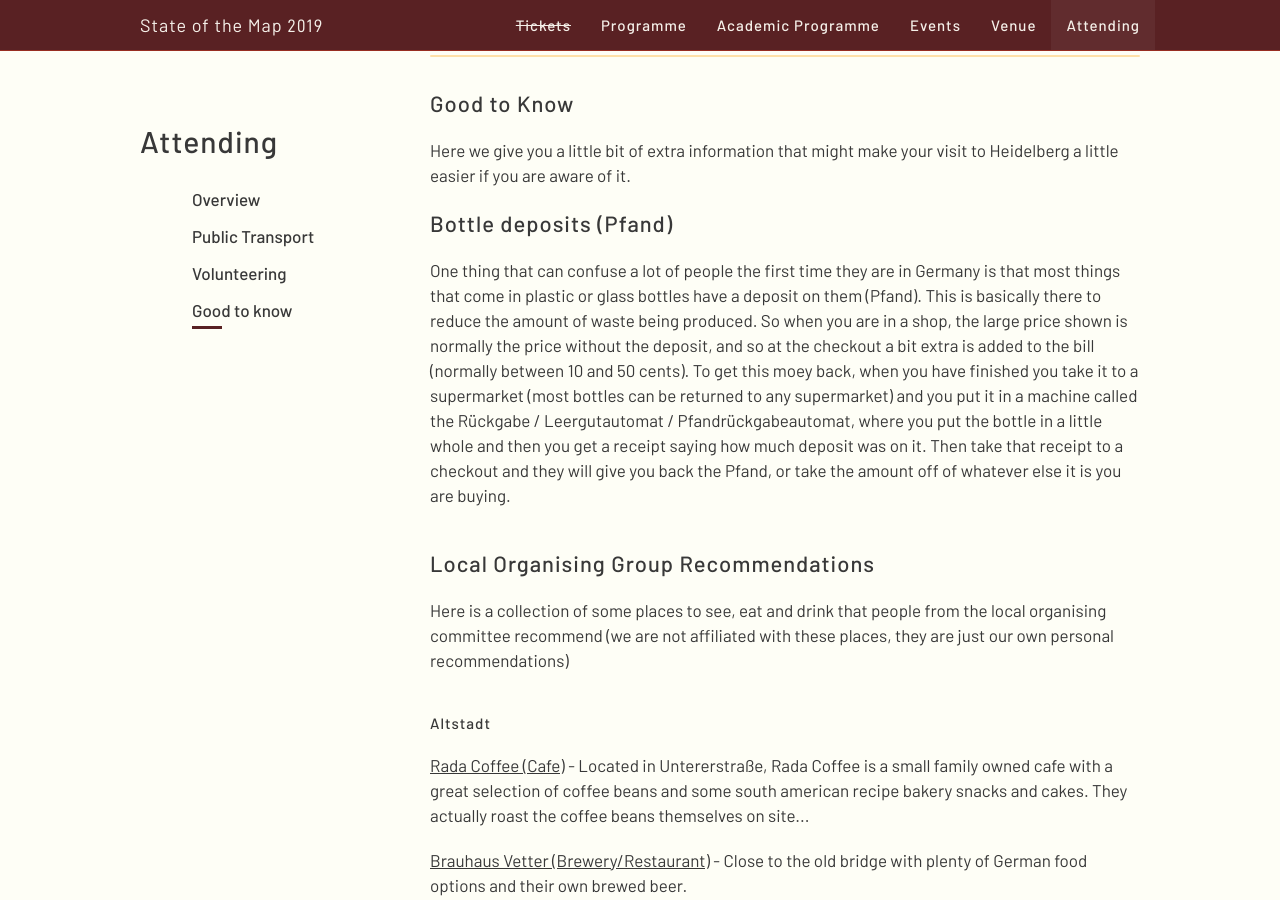
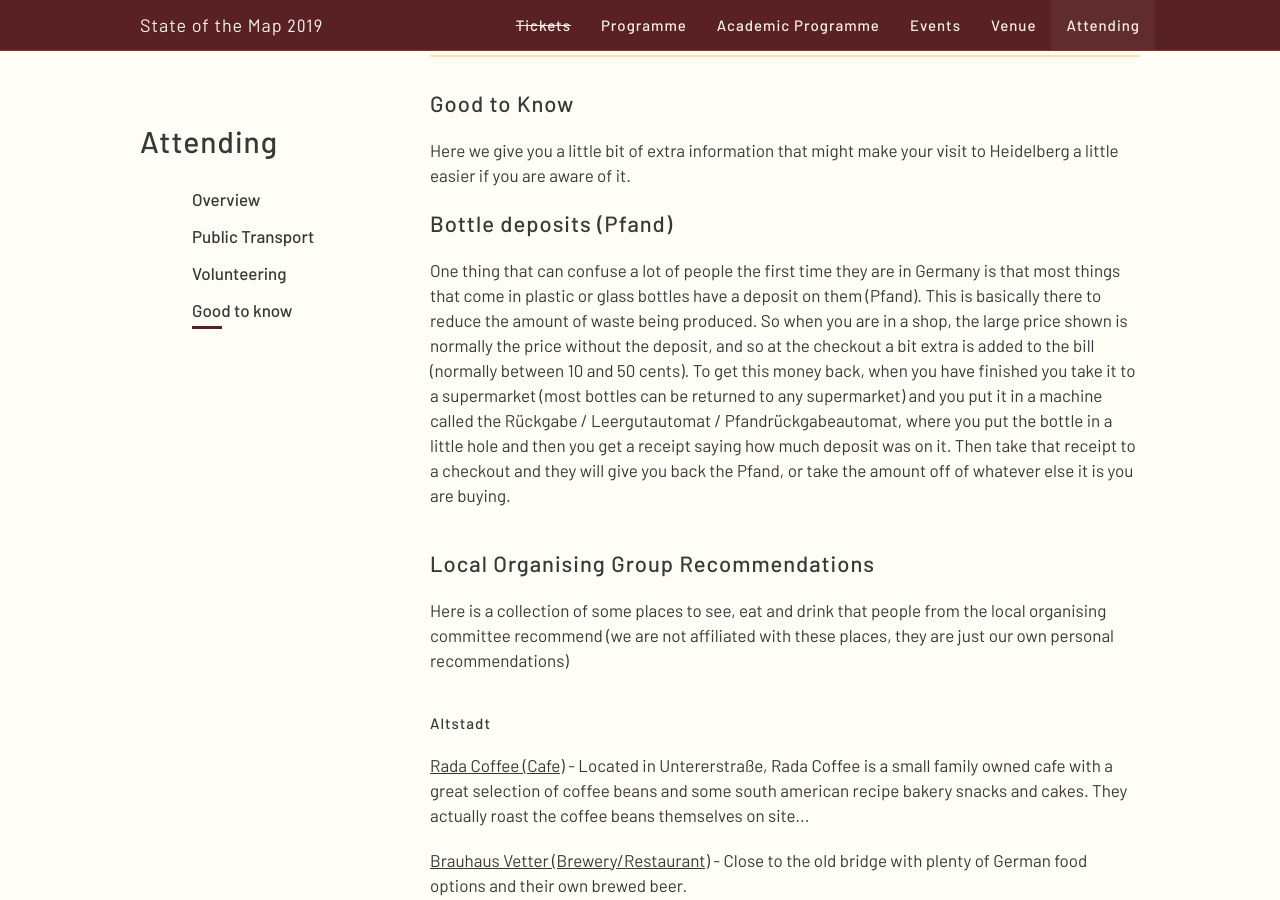
Before and after one commit to openstreetmap/stateofthemap-2019, a Jekyll site: the page built from attending/index.html, in a window 1280 px wide and 900 px high, scrolled down 3314 px. Built offline with Jekyll 4.4.1, drawn with Linux system fonts in a browser that asks for light colours.

Commit message:
fix typos

```diff
--- a/attending/index.html
+++ b/attending/index.html
@@ -61,7 +61,7 @@ headings: "overview,public-transport,volunteering,good-to-know"
 
       <div class='space-bottom4 clearfix'>
         <h2 class='space-bottom' id='pfand' title="Deposits (Pfand)">Bottle deposits (Pfand)</h2>
-        <p>One thing that can confuse a lot of people the first time they are in Germany is that most things that come in plastic or glass bottles have a deposit on them (Pfand). This is basically there to reduce the amount of waste being produced. So when you are in a shop, the large price shown is normally the price without the deposit, and so at the checkout a bit extra is added to the bill (normally between 10 and 50 cents). To get this moey back, when you have finished you take it to a supermarket (most bottles can be returned to any supermarket) and you put it in a machine called the Rückgabe / Leergutautomat / Pfandrückgabeautomat, where you put the bottle in a little whole and then you get a receipt saying how much deposit was on it. Then take that receipt to a checkout and they will give you back the Pfand, or take the amount off of whatever else it is you are buying.</p>
+        <p>One thing that can confuse a lot of people the first time they are in Germany is that most things that come in plastic or glass bottles have a deposit on them (Pfand). This is basically there to reduce the amount of waste being produced. So when you are in a shop, the large price shown is normally the price without the deposit, and so at the checkout a bit extra is added to the bill (normally between 10 and 50 cents). To get this money back, when you have finished you take it to a supermarket (most bottles can be returned to any supermarket) and you put it in a machine called the Rückgabe / Leergutautomat / Pfandrückgabeautomat, where you put the bottle in a little hole and then you get a receipt saying how much deposit was on it. Then take that receipt to a checkout and they will give you back the Pfand, or take the amount off of whatever else it is you are buying.</p>
       </div>
       <div class='space-bottom4 clearfix'>
         <h2 class='space-bottom' id='recommendations'>Local Organising Group Recommendations</h2>
```
